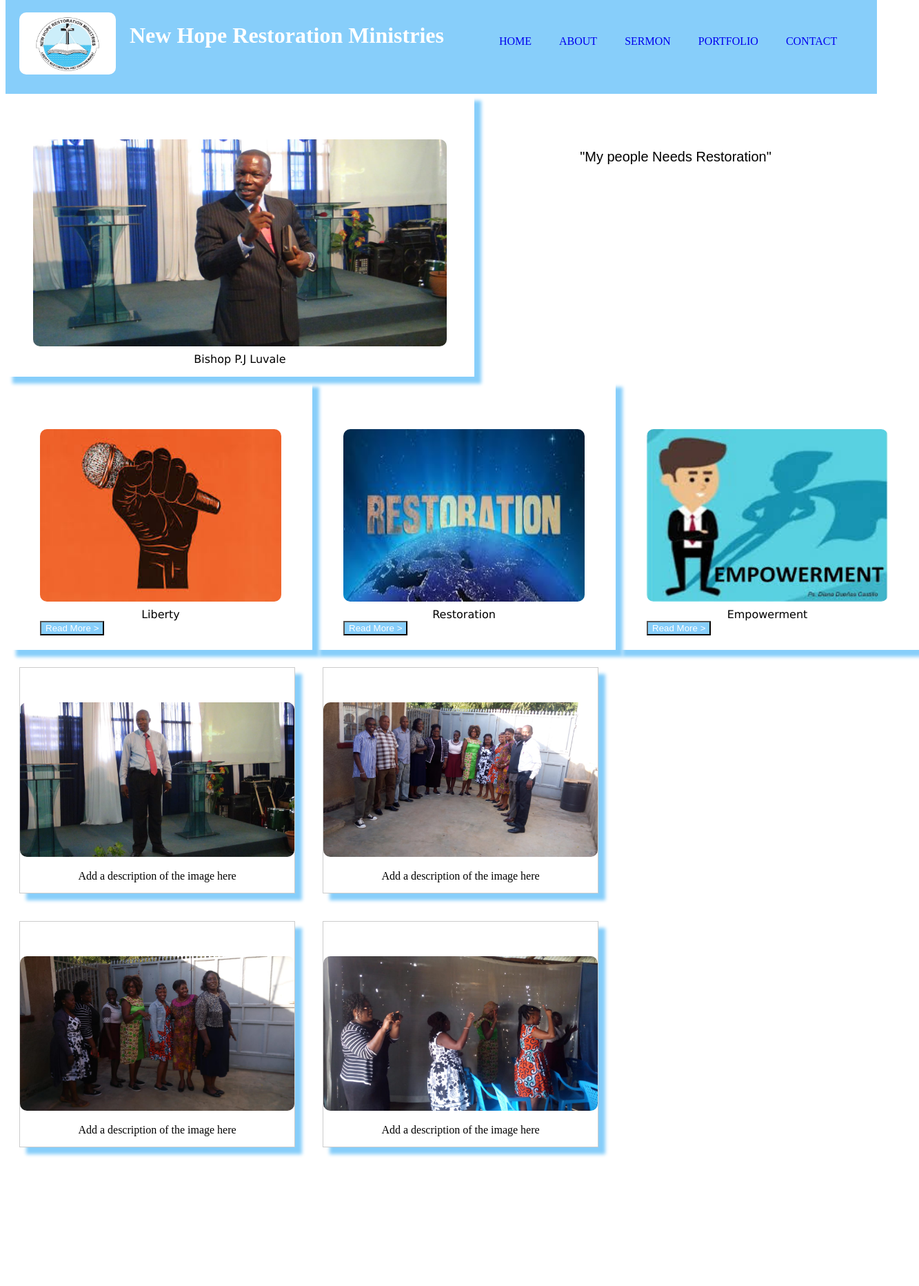
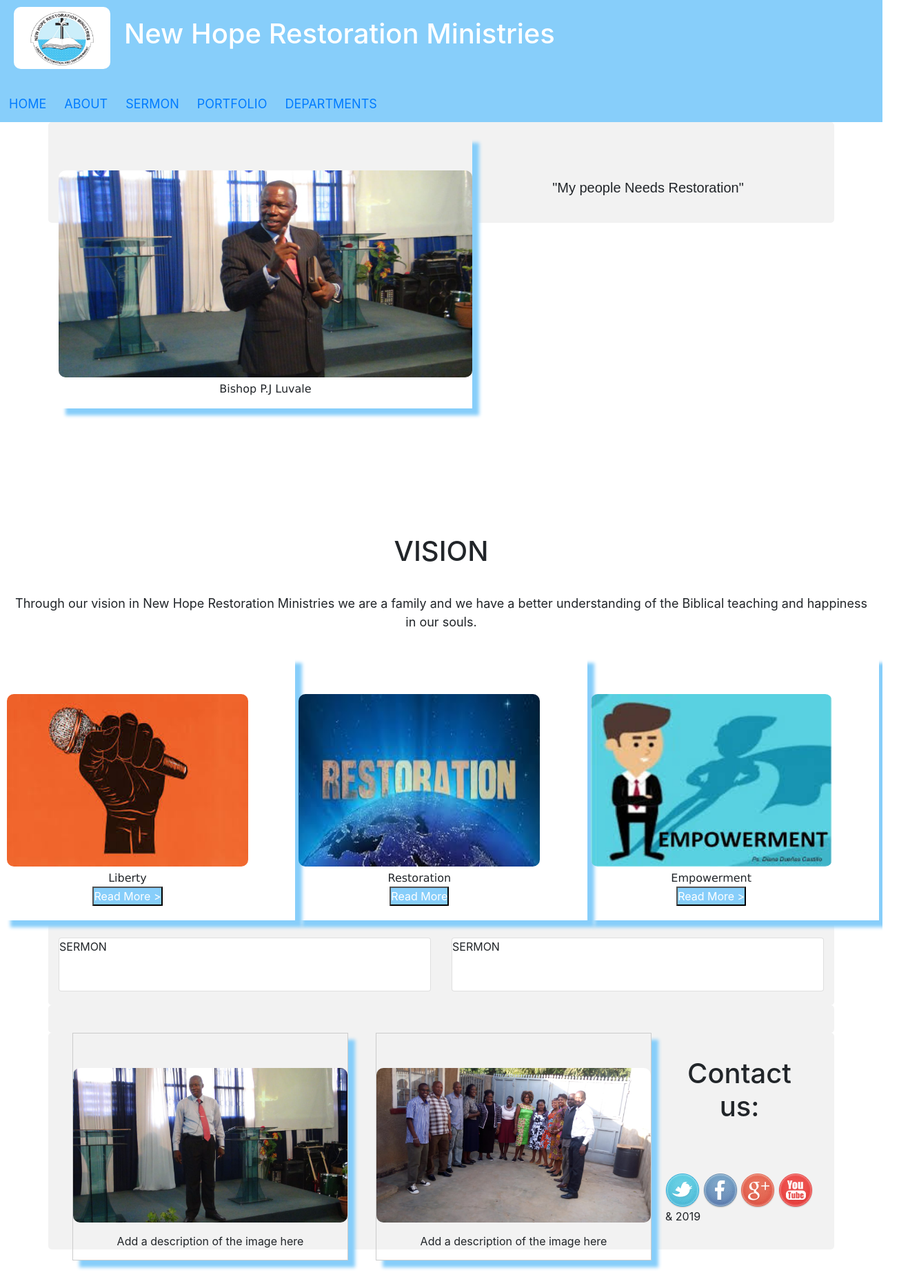
Before and after one commit to mervinkogei/NHRM, a plain HTML site: page index.html in a window 1280 px wide. Shown: the top 1864 px of the page at 69% size, 1333 px wide, since content can reach past the window. Before the commit the page ends 1683 px from the top, so only its background shows below. Drawn offline with Linux system fonts and the light colour scheme.

Commit message:
check on the responsiveness

```diff
--- a/css/styles.css
+++ b/css/styles.css
@@ -1,23 +1,27 @@
+*{
+    margin: 0;
+    padding: 0;
+}
+.home{
+    height: 100vh;
+}
+
 .nav{
-    /* float: left; */
-    /* position: relative; */
     top: 2px;
     left: 0;
     right: 0;
     display: flex;
     align-items: center;
-    /* border: 2px solid white; */
     margin-top: -40px;
     background-color:lightskyblue;
-
-       }
+    width: 100%;
+    font-size:18px;
+}
 .nav h1{
     color: white;
 }
 
 body{
-    /* width: 100%; */
-    /* background-color: lightskyblue; */
     background-size: cover;
 
 }
@@ -27,7 +31,8 @@ img{
 }
 nav ul li{
     display: inline-block;
-    padding:20px;
+    padding:13px;
+
 
     }
 li a:hover{
@@ -63,6 +68,14 @@ ul li{
     clear: both;
     width: 100%;
 
+}
+figure{
+    text-align: center;
+}
+.menu-vision img{
+    text-align: center;
+    display: flex
+    float: right;
 }
 .vision{
     display: flex;
@@ -147,3 +160,11 @@ div.gallery {
     border: 5px;
     clear: both;
     padding-top: 5px;
+}
+.text-center,.text{
+    text-align: center;
+    padding: 15px;
+}
+.text{
+    font-size: 18px;
+}
--- a/index.html
+++ b/index.html
@@ -1,15 +1,19 @@
 <!DOCTYPE html>
 <html>
+
 <head>
     <link rel="stylesheet" type="text/css" href="css/styles.css">
     <link rel="stylesheet" href="https://cdnjs.cloudflare.com/ajax/libs/font-awesome/4.7.0/css/font-awesome.min.css">
+    <link rel="stylesheet" type="text/css" href="css/bootstrap.css">
     <script src="main.js"></script>
     <title> New Hope Restoration Ministries</title>
 </head>
+
 <body>
+
+        <div class="home">
             <div class="nav">
                 <div class="logo">
-
                     <img src="images/logo.jpg" width="140px" height="90px">
                     <h1>New Hope Restoration Ministries</h1>
                 </div>
@@ -19,11 +23,12 @@
                         <li><a href="#about">ABOUT</a></li>
                         <li><a href="#sermon">SERMON</a></li>
                         <li><a href="#portfolio">PORTFOLIO</a></li>
-                    <li><a href="#contact">CONTACT</a></li>
+                        <li><a href="#contact">DEPARTMENTS</a></li>
                     </ul>
 
                 </nav>
             </div>
+            <div class="container">
             <div class="bishop">
                 <figure>
                     <img src="images/photo2.jpg" height="300px" width="600px">
@@ -33,32 +38,67 @@
             <div class="message">
                 <p>"My people Needs Restoration"</p>
             </div>
-        <!-- <P>THE NHRM VISION:</P> -->
+        </div>
+        </div>
+        <div id="about">
+            <h1 class="text-center">VISION</h1>
+            <p class="text">Through our vision in New Hope Restoration Ministries we are a family and we have a better understanding of the Biblical teaching and happiness in our souls. </p>
             <div class="menu">
-
                 <div class="vision">
                     <figure>
-                    <img src="images/liberty.jpeg" width="350px" height="250px">
+                        <img class="menu-vision" src="images/liberty.jpeg" width="350px" height="250px">
                         <figcaption>Liberty</figcaption><button>Read More ></button>
                     </figure>
 
                 </div>
                 <div class="vision">
                     <figure>
-                        <img src="images/restoration.jpeg" width="350px" height="250px">
-                        <figcaption>Restoration</figcaption><button>Read More ></button>
+                        <img class="menu-vision" src="images/restoration.jpeg" width="350px" height="250px">
+                        <figcaption>Restoration</figcaption><button>Read More </button>
                     </figure>
 
                 </div>
                 <div class="vision">
                     <figure>
-                        <img src="images/empower.jpeg" width="350px" height="250px">
+                        <img class="menu-vision" src="images/empower.jpeg" width="350px" height="250px">
                         <figcaption>Empowerment</figcaption><button>Read More ></button>
                     </figure>
                 </div>
             </div>
-    </fieldset>
+
+            <div id="history">
+
+            </div>
+
+        </div>
+
+        <div id="sermon">
+            <div class="container">
+            <div class="row">
+                <div class="col-md-6">
+                <div class="card">
+                    <div class="card-title"> SERMON
+                        <div class="card-body">
+
+                        </div>
+                    </div>
+                </div>
+            </div>
+            <div class="col-md-6">
+                    <div class="card">
+                        <div class="card-title"> SERMON
+                            <div class="card-body">
+
+                            </div>
+                        </div>
+                    </div>
+                </div>
+        </div>
+    </div>
+        </div>
+
         <div id="portfolio">
+            <div class="container">
             <div class="gallery">
                 <a target="_blank" href="images/photo1.jpg">
                     <img src="images/photo1.jpg" alt="Cinque Terre" width="600" height="400">
@@ -87,6 +127,20 @@
                 <div class="desc">Add a description of the image here</div>
             </div>
         </div>
+        </div>
 
 </body>
+<footer>
+    <div class="container">
+        <h1 class="text-center">Contact us:</h1>
+        <div class="social-icons">
+            <img src="./social_icons/twitter.png">
+            <img src="./social_icons/facebook.png">
+            <img src="./social_icons/g_plus.png">
+            <img src="./social_icons/you_tube.png">
+            <p class="icon"> & 2019</p>
+        </div>
+    </div>
+</footer>
+
 </html>
```
Also changed, not shown: sermon.html (deleted, +0 -32 lines), social_icons/behance.png (added), social_icons/dribble.png (added), social_icons/facebook.png (added), social_icons/flickr.png (added), social_icons/g_plus.png (added), social_icons/pinterest.png (added), social_icons/skype.png (added), social_icons/stumble_upon.png (added), social_icons/twitter.png (added), social_icons/you_tube.png (added). Lines whose indentation alone changed are shown as unchanged.
